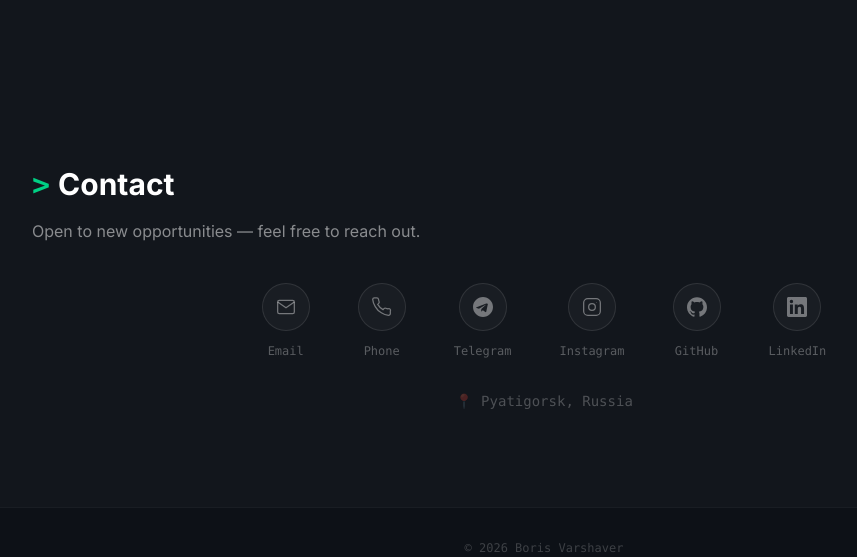
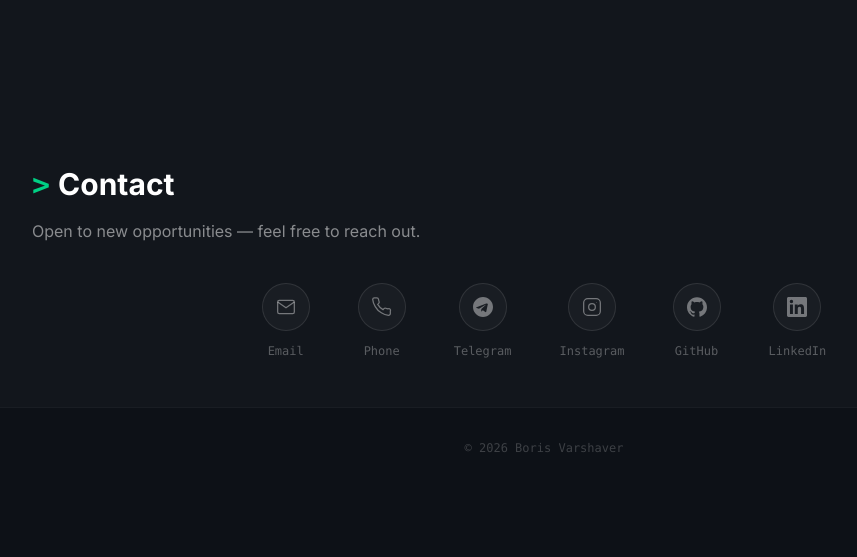
Before and after one commit to BargystV/portfolio, a Next.js app: page / in a window 1280 px wide. Shown: the part 4884-5441 px from the top of the page, without its empty margins (96-953 px from the left). After the commit the page ends 5372 px from the top, so only its background shows below. Built offline with nearby package versions, Linux system fonts and the light colour scheme; no server answers.

Commit message:
Remove location label and reduce bottom padding in Contact section
Co-Authored-By: Claude Sonnet 4.6 <noreply@anthropic.com>

```diff
--- a/components/Contact.tsx
+++ b/components/Contact.tsx
@@ -58,7 +58,7 @@ export default function Contact() {
   const { t } = useLanguage();
 
   return (
-    <section id="contact" className="py-24 px-4 bg-white/[0.02]">
+    <section id="contact" className="pt-24 pb-12 px-4 bg-white/[0.02]">
       <div className="max-w-5xl mx-auto">
         {/* Заголовок секции с анимацией появления при скролле */}
         <motion.h2
@@ -111,16 +111,6 @@ export default function Contact() {
           ))}
         </div>
 
-        {/* Location — местоположение, появляется с задержкой 0.4с */}
-        <motion.p
-          initial={{ opacity: 0 }}
-          whileInView={{ opacity: 1 }}
-          viewport={{ once: true }}
-          transition={{ duration: 0.5, delay: 0.4 }}
-          className="mt-8 text-center text-white/25 text-sm font-mono"
-        >
-          📍 {t('contact_location')}
-        </motion.p>
       </div>
     </section>
   );
```
